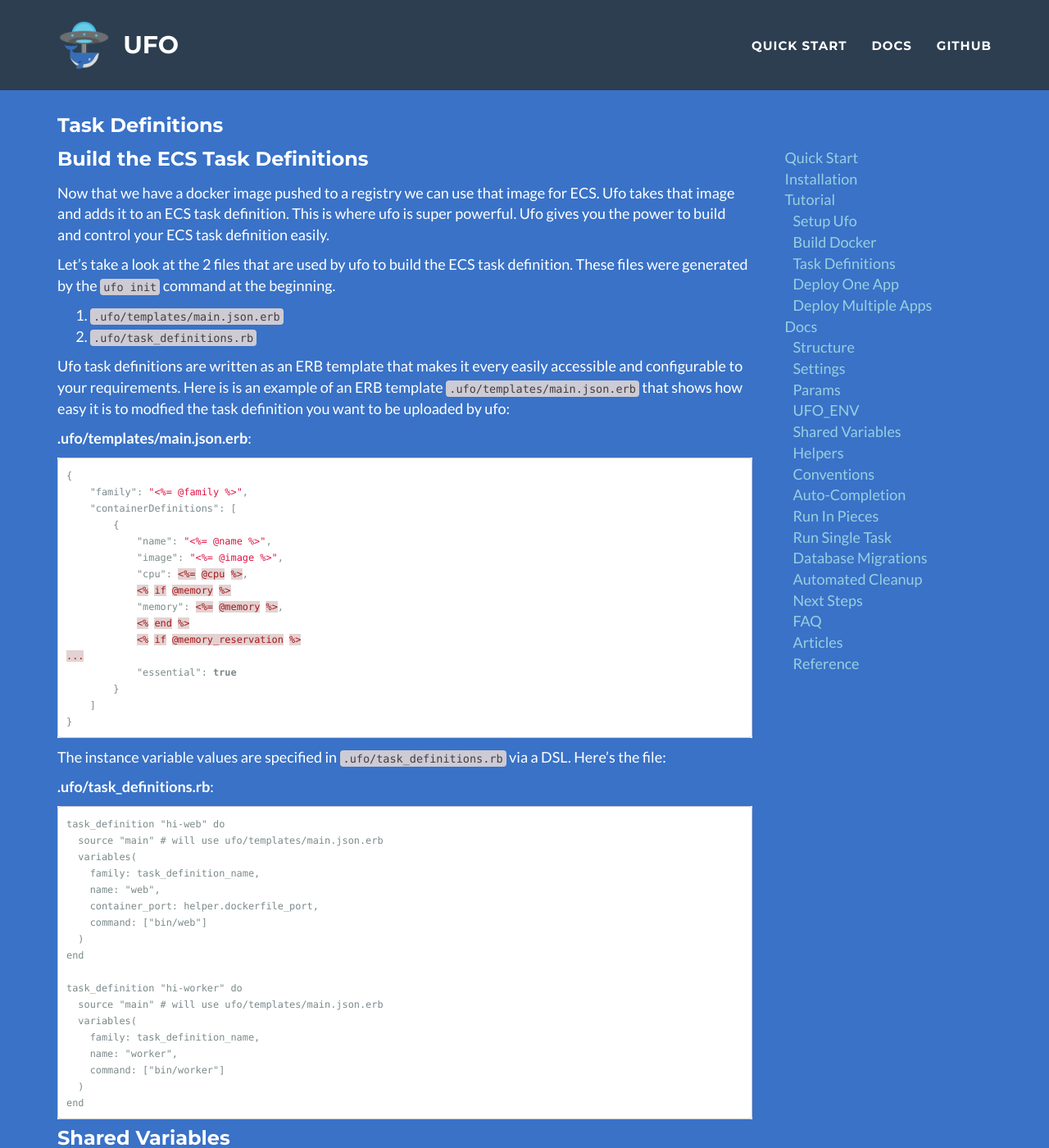
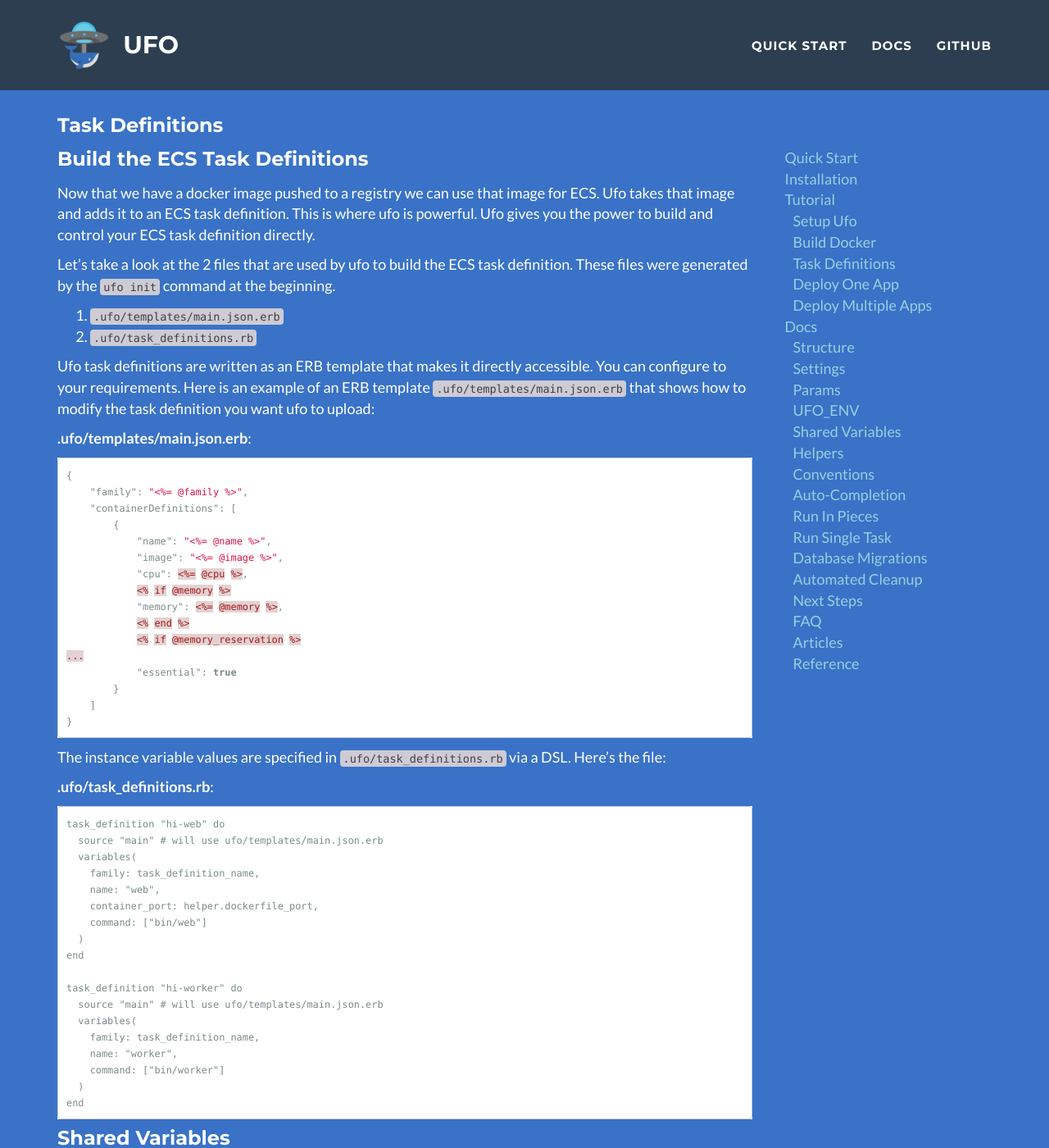
Before and after one commit to boltops-tools/ufo, a Jekyll site: the page built from docs/_docs/tutorial-ufo-tasks-build.md, in a window 1280 px wide and 1400 px high. Shown: the whole window at 82% size. Built offline with Jekyll 4.4.1, drawn with Linux system fonts in a browser that asks for light colours; some of the changed text lies outside the part shown.

Commit message:
grammar fixes

```diff
--- a/docs/_docs/tutorial-ufo-tasks-build.md
+++ b/docs/_docs/tutorial-ufo-tasks-build.md
@@ -4,14 +4,14 @@ title: Task Definitions
 
 ## Build the ECS Task Definitions
 
-Now that we have a docker image pushed to a registry we can use that image for ECS.  Ufo takes that image and adds it to an ECS task definition.  This is where ufo is super powerful.  Ufo gives you the power to build and control your ECS task definition easily.
+Now that we have a docker image pushed to a registry we can use that image for ECS.  Ufo takes that image and adds it to an ECS task definition.  This is where ufo is powerful.  Ufo gives you the power to build and control your ECS task definition directly.
 
 Let's take a look at the 2 files that are used by ufo to build the ECS task definition.  These files were generated by the `ufo init` command at the beginning.
 
 1. `.ufo/templates/main.json.erb`
 2. `.ufo/task_definitions.rb`
 
-Ufo task definitions are written as an ERB template that makes it every easily accessible and configurable to your requirements.  Here is is an example of an ERB template `.ufo/templates/main.json.erb` that shows how easy it is to modfied the task definition you want to be uploaded by ufo:
+Ufo task definitions are written as an ERB template that makes it directly accessible. You can configure to your requirements.  Here is an example of an ERB template `.ufo/templates/main.json.erb` that shows how to modify the task definition you want ufo to upload:
 
 **.ufo/templates/main.json.erb**:
 
@@ -83,7 +83,7 @@ Ufo has a concept of shared variables, covered in [Shared Variables]({% link _do
 
 Ufo combines the `main.json.erb` template, `task_definitions.rb` definitions, and variables in the `.ufo/variables` folder.  It then generates the raw AWS formatted task definition in the `output` folder.
 
-If you need to modify the task definition template to suite your own needs it is super simple, just edit `main.json.erb`.  You do not have to dive deep into internal code somewhere.  It is all there for you to fully control.
+If you need to modify the task definition template to suit your own needs it is simple, just edit `main.json.erb`.  You do not have to dive deep into internal code somewhere.  It is all there for you to control fully.
 
 The `task_definition.rb` has access to some useful helper methods detailed in [Helpers]({% link _docs/helpers.md %}).
 
```
Also changed, not shown: other parts of docs/_docs/tutorial-ufo-tasks-build.md (+2 -2 lines).
